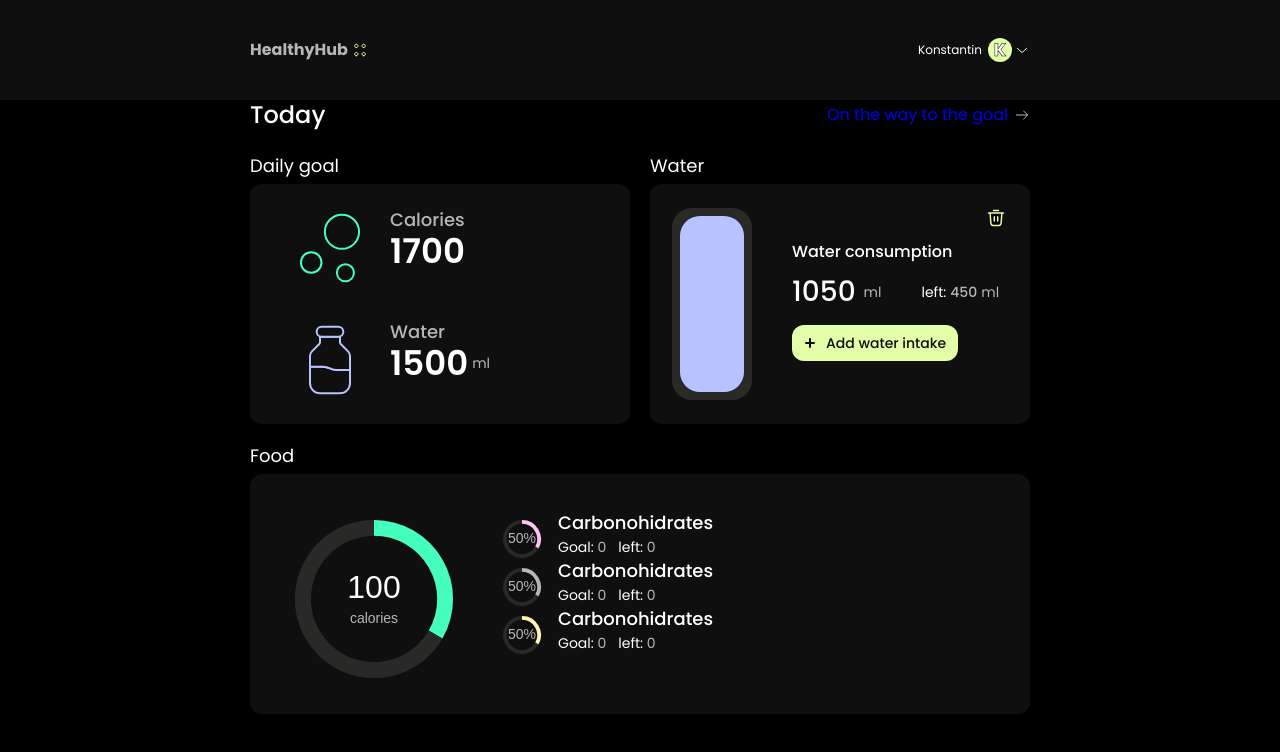
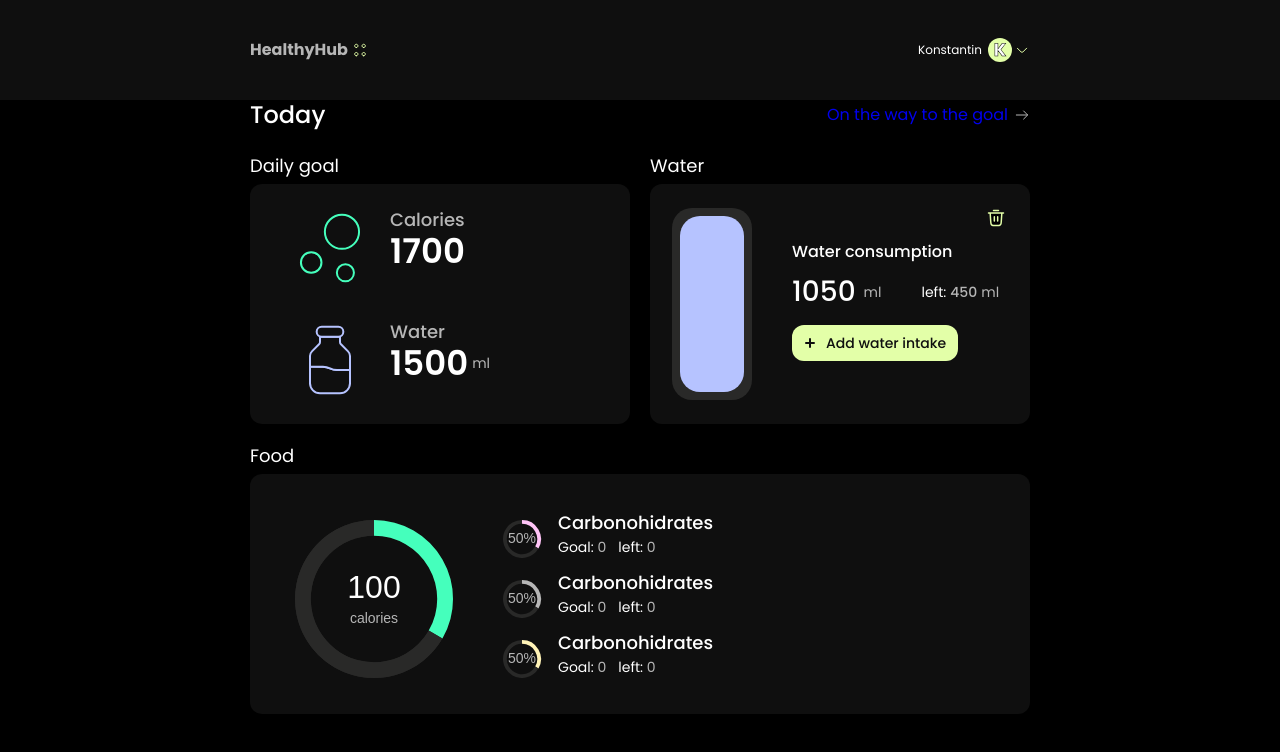
Before and after one commit to OKoHop/healthy_hub, a React (Vite) app: page /healthy_hub/main in a window 1280 px wide. Shown: the top 752 px of the page. Built offline with nearby package versions, Linux system fonts and the light colour scheme.

Commit message:
upd food styles

```diff
--- a/src/components/Today/Food/Food.jsx
+++ b/src/components/Today/Food/Food.jsx
@@ -2,7 +2,7 @@ import { StyledSubtitle } from '../DailyGoal/DailyGoal.style';
 import Calories from './Calories/Calories';
 import Carbonohidrates from './Carbonohidrates/Carbonohidrates';
 import Fat from './Fat/Fat';
-import { CaloriesDiv, StyledDiv } from './Food.style';
+import { CaloriesDiv, StyleDiv, StyledDiv } from './Food.style';
 import Protein from './Protein/Protein';
 
 const Food = () => {
@@ -14,11 +14,11 @@ const Food = () => {
         <CaloriesDiv>
           <Calories />
         </CaloriesDiv>
-        <div>
+        <StyleDiv>
           <Carbonohidrates />
           <Protein />
           <Fat />
-        </div>
+        </StyleDiv>
       </StyledDiv>
     </div>
   );
--- a/src/components/Today/Food/Food.style.js
+++ b/src/components/Today/Food/Food.style.js
@@ -32,6 +32,12 @@ export const StyledDiv = styled.div`
   }
 `;
 
+export const StyleDiv = styled.div`
+  display: flex;
+  flex-direction: column;
+  gap: 12px;
+`;
+
 export const CaloriesDiv = styled.div`
   width: 168px;
   height: 168px;
```
